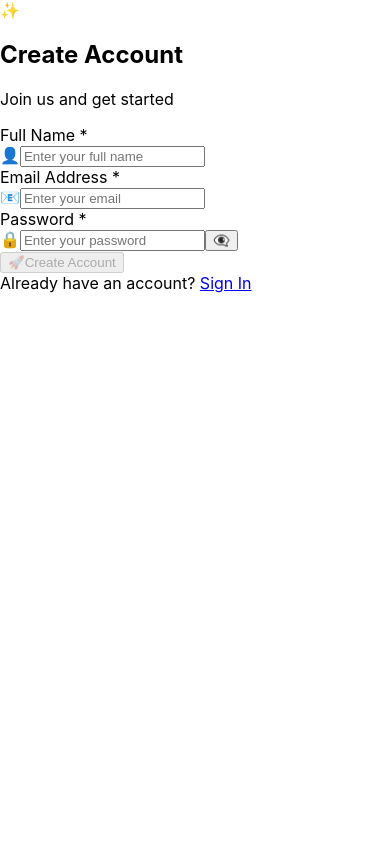
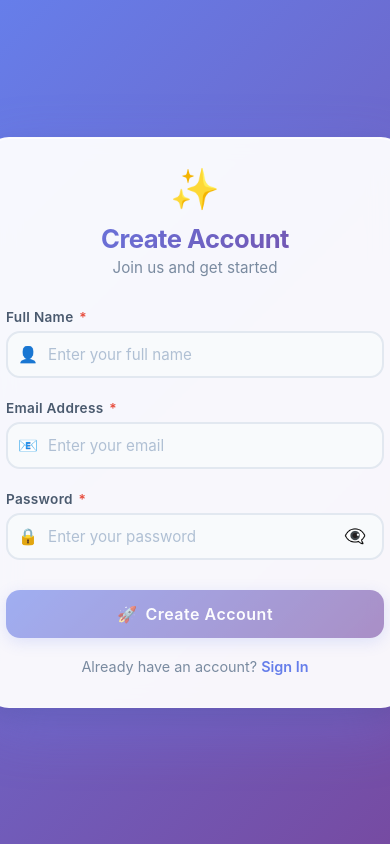
Before and after one commit to mohmadimran/form-validation-app, a React (Create React App) app: page / in a window 390 px wide. Built offline with nearby package versions, Linux system fonts and the light colour scheme.

Commit message:
Refactor App.css with new styles and layout
Refactor CSS styles for the application, adding a global reset and new form styles with glassmorphism effect. Update body and form styles for improved layout and responsiveness.

```diff
--- a/src/App.css
+++ b/src/App.css
@@ -1,38 +1,356 @@
-.App {
-  text-align: center;
+* {
+    margin: 0;
+    padding: 0;
+    box-sizing: border-box;
 }
 
-.App-logo {
-  height: 40vmin;
-  pointer-events: none;
+body {
+    font-family: 'Inter', -apple-system, BlinkMacSystemFont, 'Segoe UI', Roboto, sans-serif;
+    background: linear-gradient(135deg, #667eea 0%, #764ba2 100%);
+    min-height: 100vh;
+    display: flex;
+    align-items: center;
+    justify-content: center;
+    padding: 20px;
 }
 
-@media (prefers-reduced-motion: no-preference) {
-  .App-logo {
-    animation: App-logo-spin infinite 20s linear;
-  }
+/* ----- main container with glassmorphism effect ----- */
+.form-app {
+    width: 420px;
+    max-width: 100%;
+    background: rgba(255, 255, 255, 0.95);
+    backdrop-filter: blur(10px);
+    border-radius: 32px;
+    padding: 40px 36px 44px;
+    box-shadow:
+        0 20px 60px rgba(102, 126, 234, 0.3),
+        0 8px 24px rgba(0, 0, 0, 0.1),
+        inset 0 1px 0 rgba(255, 255, 255, 0.8);
+    border: 1px solid rgba(255, 255, 255, 0.3);
+    transition: transform 0.3s ease, box-shadow 0.3s ease;
 }
 
-.App-header {
-  background-color: #282c34;
-  min-height: 100vh;
-  display: flex;
-  flex-direction: column;
-  align-items: center;
-  justify-content: center;
-  font-size: calc(10px + 2vmin);
-  color: white;
+.form-app:hover {
+    transform: translateY(-4px);
+    box-shadow:
+        0 24px 72px rgba(102, 126, 234, 0.35),
+        0 8px 28px rgba(0, 0, 0, 0.12);
 }
 
-.App-link {
-  color: #61dafb;
+/* ----- form header with gradient ----- */
+.form-header {
+    text-align: center;
+    margin-bottom: 32px;
 }
 
-@keyframes App-logo-spin {
-  from {
-    transform: rotate(0deg);
-  }
-  to {
-    transform: rotate(360deg);
-  }
+.form-header-icon {
+    font-size: 3rem;
+    display: block;
+    margin-bottom: 8px;
+    animation: float 3s ease-in-out infinite;
 }
+
+@keyframes float {
+    0%, 100% { transform: translateY(0px); }
+    50% { transform: translateY(-8px); }
+}
+
+.form-title {
+    font-size: 2rem;
+    font-weight: 700;
+    background: linear-gradient(135deg, #667eea 0%, #764ba2 100%);
+    -webkit-background-clip: text;
+    -webkit-text-fill-color: transparent;
+    background-clip: text;
+    letter-spacing: -0.02em;
+    margin-bottom: 4px;
+}
+
+.form-subtitle {
+    color: #7a8ba0;
+    font-size: 0.95rem;
+    font-weight: 400;
+}
+
+/* ----- form groups ----- */
+.form-group {
+    margin-bottom: 22px;
+    position: relative;
+}
+
+/* label with floating effect */
+.form-label {
+    display: block;
+    font-size: 0.85rem;
+    font-weight: 600;
+    color: #4a5a6e;
+    margin-bottom: 6px;
+    letter-spacing: 0.3px;
+    transition: color 0.2s ease;
+}
+
+.form-label .required {
+    color: #e74c3c;
+    margin-left: 2px;
+}
+
+/* input wrapper for icon */
+.input-wrapper {
+    position: relative;
+    display: flex;
+    align-items: center;
+}
+
+.input-icon {
+    position: absolute;
+    left: 14px;
+    font-size: 1.1rem;
+    color: #a0b0c4;
+    transition: color 0.2s ease;
+    pointer-events: none;
+    z-index: 1;
+}
+
+/* ----- input fields with unique gradient border ----- */
+.form-input {
+    width: 100%;
+    padding: 14px 16px 14px 44px;
+    font-size: 1rem;
+    font-family: 'Inter', sans-serif;
+    border: 2px solid #e2e8f0;
+    border-radius: 14px;
+    background: #f8fafc;
+    color: #1a2a3a;
+    transition: all 0.25s cubic-bezier(0.4, 0, 0.2, 1);
+    outline: none;
+    position: relative;
+}
+
+.form-input:focus {
+    border-color: #667eea;
+    background: #ffffff;
+    box-shadow: 0 0 0 4px rgba(102, 126, 234, 0.1), 0 4px 12px rgba(0, 0, 0, 0.02);
+}
+
+.form-input:focus + .input-icon,
+.form-input:focus ~ .input-icon {
+    color: #667eea;
+}
+
+/* input with error state */
+.form-input.error {
+    border-color: #e74c3c;
+    background: #fff8f8;
+    box-shadow: 0 0 0 4px rgba(231, 76, 60, 0.08);
+}
+
+.form-input.error:focus {
+    border-color: #e74c3c;
+    box-shadow: 0 0 0 4px rgba(231, 76, 60, 0.12);
+}
+
+/* input with success state (when valid) */
+.form-input.success {
+    border-color: #2ecc71;
+    background: #f8fff8;
+}
+
+/* input placeholder styling */
+.form-input::placeholder {
+    color: #b0c0d4;
+    font-weight: 400;
+    font-size: 0.95rem;
+}
+
+/* password toggle button */
+.password-toggle {
+    position: absolute;
+    right: 14px;
+    background: none;
+    border: none;
+    cursor: pointer;
+    font-size: 1.1rem;
+    color: #a0b0c4;
+    padding: 4px;
+    transition: color 0.2s ease;
+    z-index: 1;
+}
+
+.password-toggle:hover {
+    color: #667eea;
+}
+
+/* ----- error message styling ----- */
+.error-message {
+    display: flex;
+    align-items: center;
+    gap: 6px;
+    margin-top: 6px;
+    font-size: 0.85rem;
+    color: #e74c3c;
+    font-weight: 500;
+    animation: slideDown 0.3s ease;
+}
+
+.error-message::before {
+    content: "⚠";
+    font-size: 0.9rem;
+}
+
+@keyframes slideDown {
+    0% {
+        opacity: 0;
+        transform: translateY(-8px);
+    }
+    100% {
+        opacity: 1;
+        transform: translateY(0);
+    }
+}
+
+/* ----- submit button with gradient ----- */
+.submit-btn {
+    width: 100%;
+    padding: 16px;
+    font-size: 1.05rem;
+    font-weight: 600;
+    font-family: 'Inter', sans-serif;
+    color: white;
+    background: linear-gradient(135deg, #667eea 0%, #764ba2 100%);
+    border: none;
+    border-radius: 14px;
+    cursor: pointer;
+    transition: all 0.25s cubic-bezier(0.4, 0, 0.2, 1);
+    margin-top: 8px;
+    position: relative;
+    overflow: hidden;
+    letter-spacing: 0.5px;
+    box-shadow: 0 4px 16px rgba(102, 126, 234, 0.3);
+}
+
+.submit-btn::before {
+    content: '';
+    position: absolute;
+    top: 0;
+    left: -100%;
+    width: 100%;
+    height: 100%;
+    background: linear-gradient(90deg, transparent, rgba(255, 255, 255, 0.2), transparent);
+    transition: left 0.6s ease;
+}
+
+.submit-btn:hover::before {
+    left: 100%;
+}
+
+.submit-btn:hover {
+    transform: translateY(-3px);
+    box-shadow: 0 8px 28px rgba(102, 126, 234, 0.4);
+}
+
+.submit-btn:active {
+    transform: translateY(0px);
+    box-shadow: 0 4px 12px rgba(102, 126, 234, 0.25);
+}
+
+.submit-btn:disabled {
+    opacity: 0.6;
+    cursor: not-allowed;
+    transform: none;
+}
+
+.submit-btn .btn-icon {
+    margin-right: 8px;
+}
+
+/* ----- success state for form ----- */
+.form-success {
+    text-align: center;
+    padding: 20px 0;
+}
+
+.form-success-icon {
+    font-size: 4rem;
+    display: block;
+    margin-bottom: 12px;
+    animation: popIn 0.5s cubic-bezier(0.4, 0, 0.2, 1);
+}
+
+@keyframes popIn {
+    0% {
+        transform: scale(0);
+        opacity: 0;
+    }
+    100% {
+        transform: scale(1);
+        opacity: 1;
+    }
+}
+
+/* ----- responsive adjustments ----- */
+@media (max-width: 480px) {
+    .form-app {
+        padding: 28px 20px 32px;
+        border-radius: 24px;
+    }
+
+    .form-title {
+        font-size: 1.6rem;
+    }
+
+    .form-input {
+        padding: 12px 14px 12px 40px;
+        font-size: 0.95rem;
+    }
+
+    .input-icon {
+        left: 12px;
+        font-size: 1rem;
+    }
+
+    .submit-btn {
+        padding: 14px;
+        font-size: 1rem;
+    }
+
+    .form-header-icon {
+        font-size: 2.5rem;
+    }
+}
+
+/* ----- loading spinner for submit button ----- */
+.spinner {
+    display: inline-block;
+    width: 20px;
+    height: 20px;
+    border: 2px solid rgba(255, 255, 255, 0.3);
+    border-top: 2px solid #ffffff;
+    border-radius: 50%;
+    animation: spin 0.8s linear infinite;
+    margin-right: 8px;
+}
+
+@keyframes spin {
+    0% { transform: rotate(0deg); }
+    100% { transform: rotate(360deg); }
+}
+
+/* ----- checkbox or additional elements styling ----- */
+.form-footer {
+    margin-top: 20px;
+    text-align: center;
+    font-size: 0.9rem;
+    color: #7a8ba0;
+}
+
+.form-footer a {
+    color: #667eea;
+    text-decoration: none;
+    font-weight: 600;
+    transition: color 0.2s ease;
+}
+
+.form-footer a:hover {
+    color: #764ba2;
+    text-decoration: underline;
+}
```
